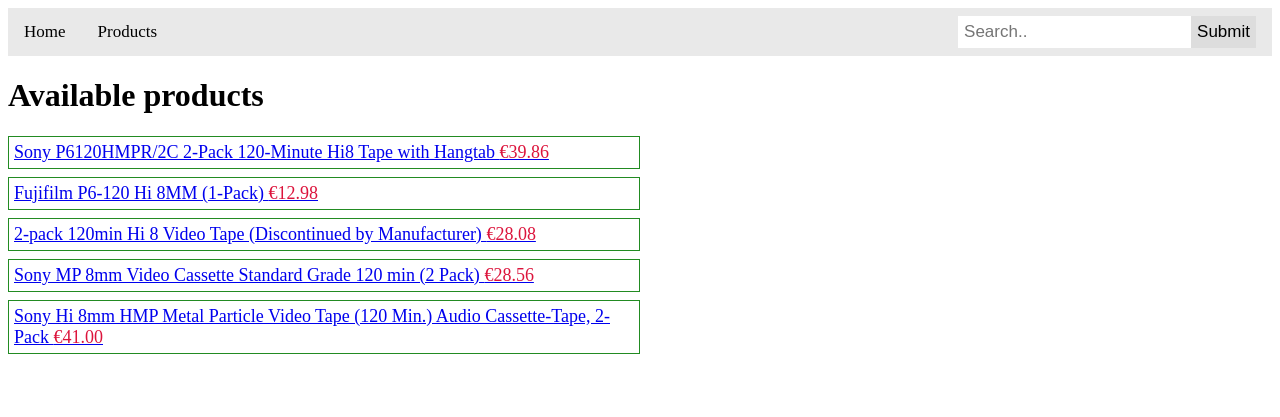
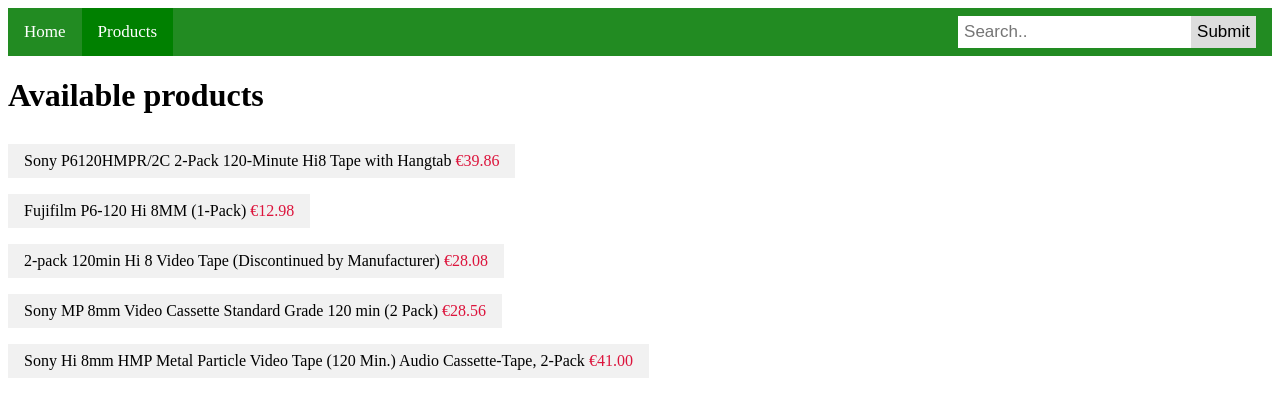
Before and after one commit to kannercollege/videostore, a Flask app: page /products in a window 1280 px wide. Shown: the top 417 px of the page. Run offline with Flask 2, Linux system fonts and the light colour scheme.

Commit message:
pretty buttons

```diff
--- a/static/navigation.css
+++ b/static/navigation.css
@@ -4,13 +4,13 @@
 
 .topnav {
     overflow: hidden;
-    background-color: #e9e9e9;
+    background-color: forestgreen;
 }
 
 .topnav a {
     float: left;
     display: block;
-    color: black;
+    color: white;
     text-align: center;
     padding: 14px 16px;
     text-decoration: none;
@@ -18,13 +18,11 @@
 }
 
 .topnav a:hover {
-    background-color: #ddd;
-    color: black;
+    background-color: green;
 }
 
-.topnav a.active {
-    background-color: #2196F3;
-    color: white;
+.topnav a.current {
+    background-color: green;
 }
 
 .topnav .search-container {
--- a/static/products.css
+++ b/static/products.css
@@ -1,11 +1,20 @@
-div.product_display_item {
-    margin: 8px 0px;
-    padding: 5px;
-    border: 1px solid forestgreen;
-    width: 50%;
-    font-size: large;
-}
-
 .product_display_price {
     color: crimson;
 }
+
+a.product_display_item {
+    text-decoration: none;
+    display: inline-block;
+    margin: 8px 0px;
+    padding: 8px 16px;
+}
+
+a.product_display_item:hover {
+    background-color: #ddd;
+    color: black;
+}
+
+.product_display_item {
+    background-color: #f1f1f1;
+    color: black;
+}
--- a/templates/products.html
+++ b/templates/products.html
@@ -14,8 +14,8 @@
 </h1>
 
 {% for product in products %}
-<div class="product_display_item">
-    <a href="{{ url_for('view_product', product_id=product.id) }}">
+<div>
+    <a class="product_display_item" href="{{ url_for('view_product', product_id=product.id) }}">
         <span class=product_display_name>
             {{ product.name }}
         </span>
```
Also changed, not shown: static/view_product.css (+15 -0 lines).
